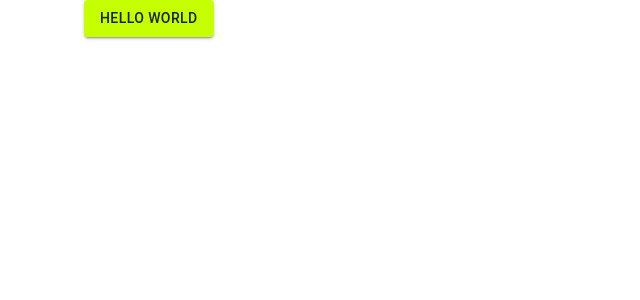
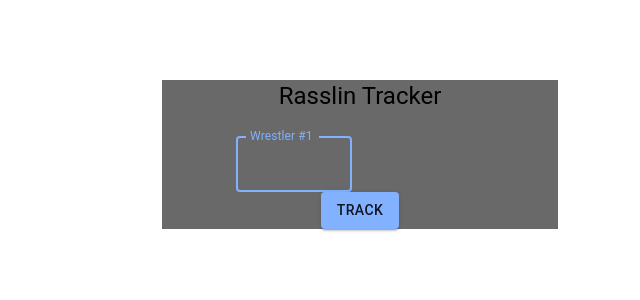
Before and after one commit to blabtonic/rasslin-tracker, a React (Create React App) app: page / in a window 1280 px wide. Shown: the top 300 px of the page, without its empty margins (280-920 px from the left). Built offline with nearby package versions, Linux system fonts and the light colour scheme.

Commit message:
Box added and centered still in progress

```diff
--- a/src/App.js
+++ b/src/App.js
@@ -1,22 +1,56 @@
 import Button from '@mui/material/Button';
-import { Container, createTheme, ThemeProvider } from '@mui/material';
-import { lime } from '@mui/material/colors';
+import {
+  Box,
+  Container,
+  createTheme,
+  Grid,
+  TextField,
+  ThemeProvider,
+  Typography,
+} from '@mui/material';
+import { blue } from '@mui/material/colors';
 
 const theme = createTheme({
   palette: {
     primary: {
-      main: lime['A400'],
+      main: blue['A100'],
     },
   },
 });
 
 function App() {
   return (
-    <Container maxWidth="sm">
-      <ThemeProvider theme={theme}>
-        <Button variant="contained">Hello World</Button>
-      </ThemeProvider>
-    </Container>
+    <ThemeProvider theme={theme}>
+      <Container maxWidth="xs">
+        <Box
+          sx={{
+            marginTop: 10,
+            display: 'flex',
+            flexDirection: 'column',
+            alignItems: 'center',
+            bgcolor: '#696969',
+          }}
+        >
+          <Typography component="h2" variant="h5">
+            Rasslin Tracker
+          </Typography>
+          <Box component="form" noValidate sx={{ mt: 3 }}>
+            <Grid container spacing={2}>
+              <Grid item xs={12} sm={6}>
+                <TextField
+                  name="firstWrestler"
+                  id="first-Wrestler"
+                  fullWidth
+                  label="Wrestler #1"
+                  autoFocus
+                />
+              </Grid>
+            </Grid>
+          </Box>
+          <Button variant="contained">Track</Button>
+        </Box>
+      </Container>
+    </ThemeProvider>
   );
 }
 
```
